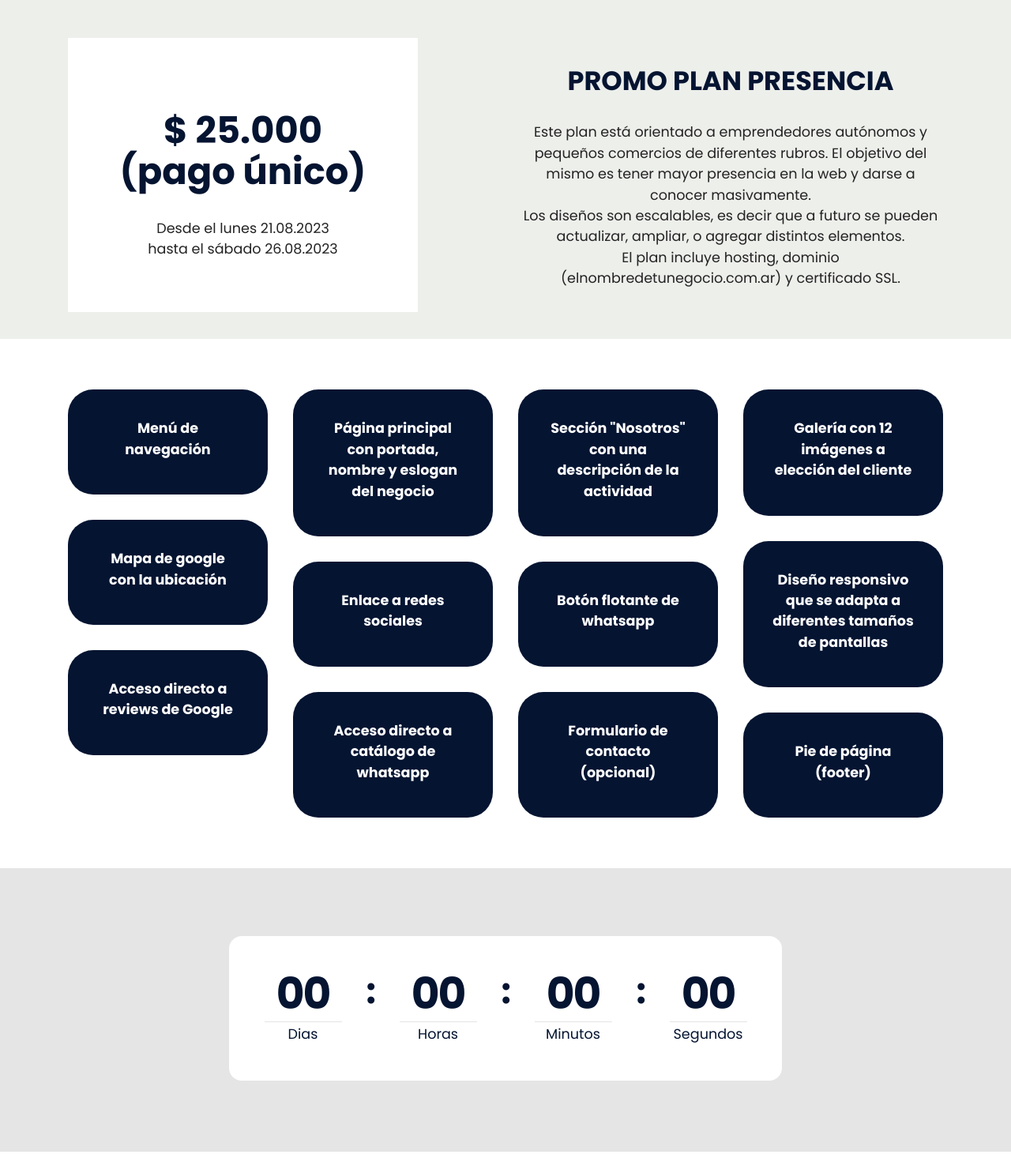
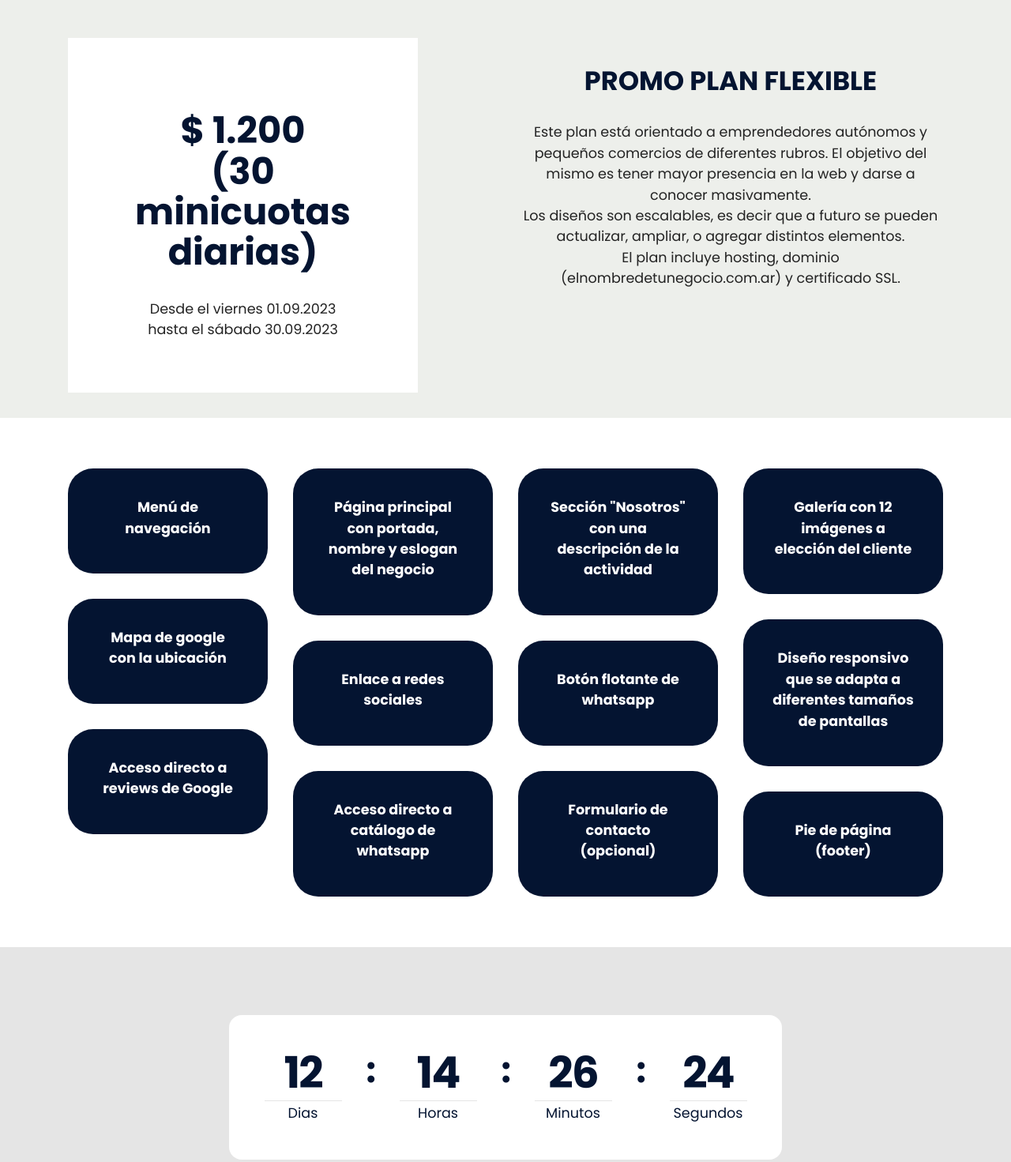
Before and after one commit to Amadeo-G/agsol, a plain HTML site: page oferta.html in a window 1280 px wide. Shown: the part 500-1971 px from the top of the page at 79% size. Drawn offline with Linux system fonts and the light colour scheme.

Commit message:
Update oferta.html

```diff
--- a/oferta.html
+++ b/oferta.html
@@ -87,7 +87,7 @@
             <div class="col-12 col-md">
                 <div class="text-wrapper text-center">
                     <h1 class="mbr-section-title mbr-fonts-style mb-3 display-1"><span class="thin"><strong>No te pierdas esta</strong></span><br><span class="thin"><strong><span class="colortext"><b>increíble oportunidad</b></span></strong></span></h1>
-                    <p class="mbr-text mbr-fonts-style display-7"><span class="thin">¿Un sitio web por $25.000?</span><br><span class="thin">Si todavía no tenés tu página web, hoy es tu oportunidad. Sólo nosotros podemos ofrecerte un trabajo tan profesional a un valor tan accesible. ¡Aprovechalo!</span></p>
+                    <p class="mbr-text mbr-fonts-style display-7"><span class="thin">¿Un sitio web por $1.200?</span><br><span class="thin">Si todavía no tenés tu página web, hoy es tu oportunidad. Sólo nosotros podemos ofrecerte un trabajo tan profesional a un valor tan accesible. ¡Aprovechalo!</span></p>
                     <div class="mbr-section-btn mt-3"><a class="btn btn-white-outline display-4" target="_blank" href="https://wa.me/543541280883">&nbsp;Contactanos</a></div>
                 </div>
             </div>
@@ -105,14 +105,14 @@
 		<div class="row">
 			<div class="col-12 col-lg-5">
 				<div class="card-wrapper">
-					<h3 class="mbr-section-cardtitle mbr-fonts-style mb-2 display-1"><strong><br></strong><strong>$ 25.000 </strong><br><strong>(pago único)</strong></h3>
+					<h3 class="mbr-section-cardtitle mbr-fonts-style mb-2 display-1"><strong><br></strong><strong>$ 1.200 </strong><br><strong>(30 minicuotas diarias)</strong></h3>
 
-					<p class="mbr-cardtext mbr-fonts-style mb-0 display-7"><br>Desde el lunes 21.08.2023
-<br>hasta el sábado 26.08.2023<br><br></p>
+					<p class="mbr-cardtext mbr-fonts-style mb-0 display-7"><br>Desde el viernes 01.09.2023
+<br>hasta el sábado 30.09.2023<br><br></p>
 				</div>
 			</div>
 			<div class="col-12 col-lg-6">
-				<h1 class="mbr-section-title mbr-fonts-style mb-4 display-2"><strong><br></strong><strong>PROMO PLAN PRESENCIA</strong></h1>
+				<h1 class="mbr-section-title mbr-fonts-style mb-4 display-2"><strong><br></strong><strong>PROMO PLAN FLEXIBLE</strong></h1>
 
 				<p class="mbr-text mbr-fonts-style mb-4 display-7">Este plan está orientado a emprendedores autónomos y pequeños comercios de diferentes rubros. El objetivo del mismo es tener mayor presencia en la web y darse a conocer masivamente.<br>Los diseños son escalables, es decir que a futuro se pueden actualizar, ampliar, o agregar distintos elementos.
 <br>El plan incluye hosting, dominio (elnombredetunegocio.com.ar) y certificado SSL.</p>
@@ -276,7 +276,7 @@
     <div class="container pt-5 mt-2">
         <div class=" countdown-cont align-center p-4">
 
-            <div class="countdown align-center py-2" data-due-date="2023/08/27">
+            <div class="countdown align-center py-2" data-due-date="2023/10/01">
             </div>
             <div class="daysCountdown col-xs-3 col-sm-3 col-md-3" title="Dias"></div>
             <div class="hoursCountdown col-xs-3 col-sm-3 col-md-3" title="Horas"></div>
```
